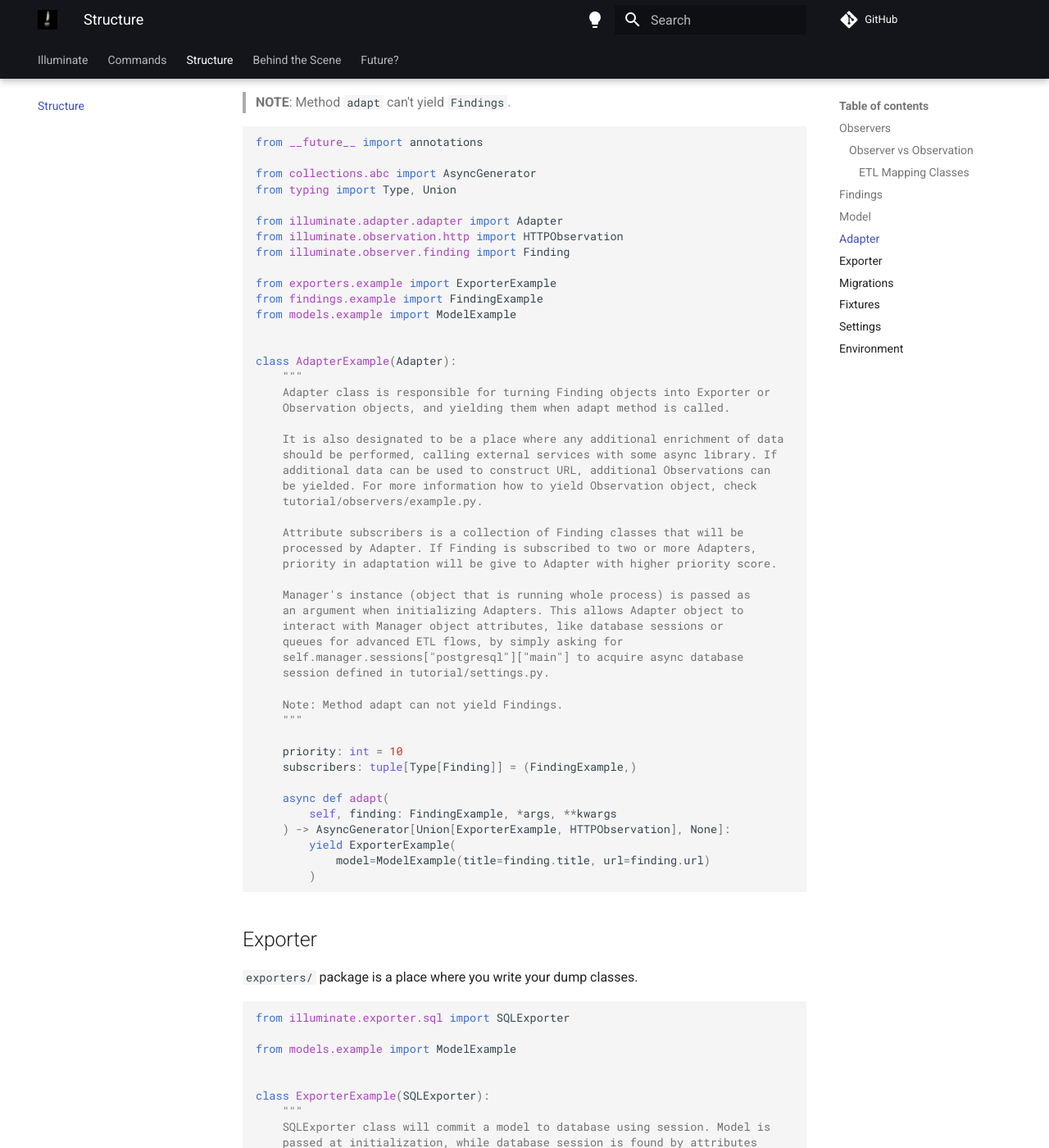
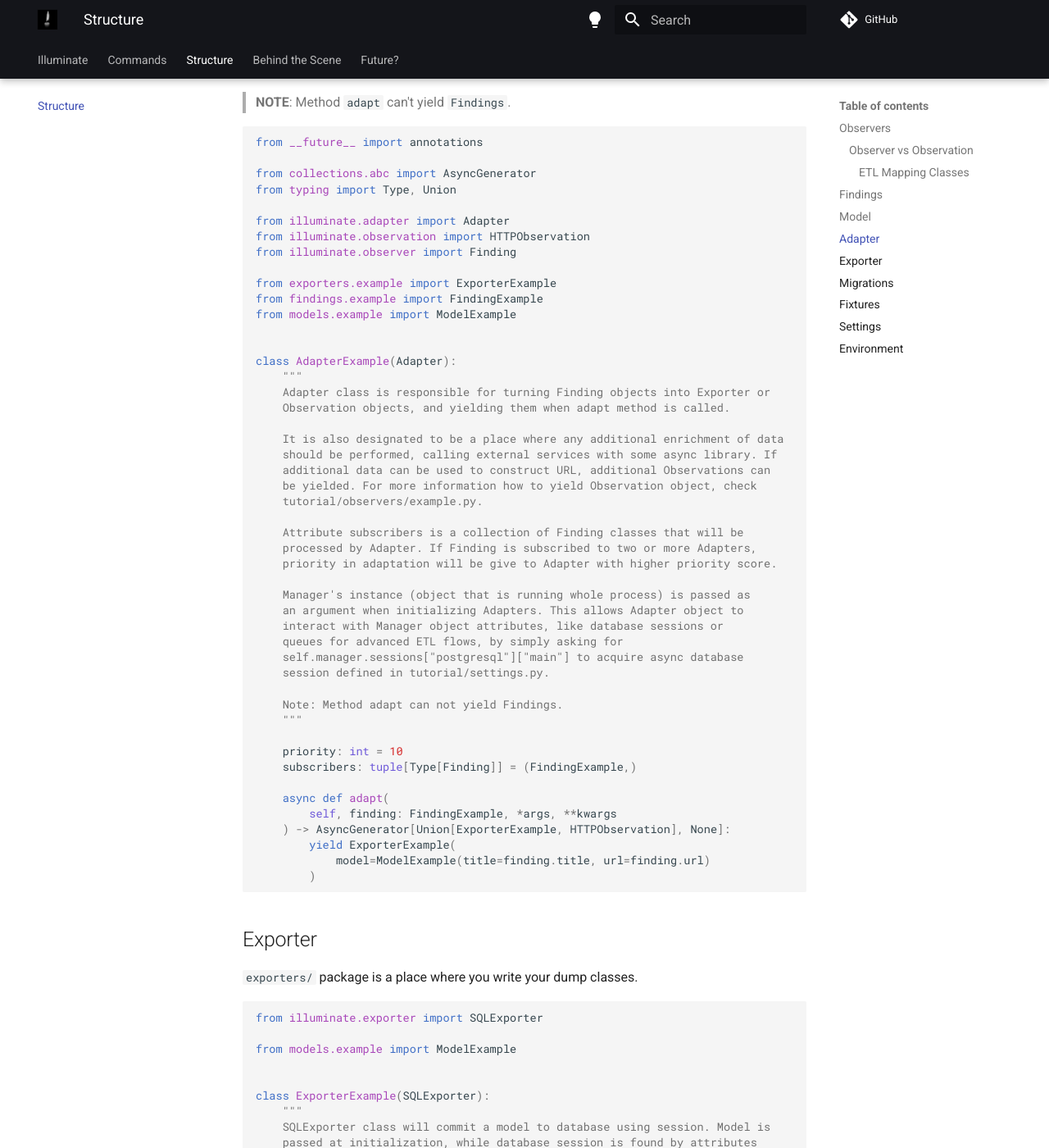
Before and after one commit to nikolamilojica/illuminate, an MkDocs documentation site: the page built from docs/structure.md, in a window 1280 px wide and 1400 px high, scrolled down 5705 px. Shown: the whole window at 82% size. Built offline with MkDocs 1.6.1 and Material for MkDocs 9.7.7, drawn with Linux system fonts in a browser that asks for light colours; comment, search, counter and statistics services are not loaded; some of the changed text lies outside the part shown.

Commit message:
Update documentation to reflect import changes

````diff
--- a/docs/structure.md
+++ b/docs/structure.md
@@ -46,9 +46,9 @@ from urllib.parse import urldefrag
 from urllib.parse import urljoin
 
 from bs4 import BeautifulSoup
-from illuminate.manager.manager import Manager
-from illuminate.observation.http import HTTPObservation
-from illuminate.observer.observer import Observer
+from illuminate.manager import Manager
+from illuminate.observation import HTTPObservation
+from illuminate.observer import Observer
 from tornado.httpclient import HTTPResponse
 
 from exporters.example import ExporterExample
@@ -215,7 +215,7 @@ project, it will be yield by<code>ExampleObserver.observe</code> method.</p>
 from dataclasses import dataclass
 from dataclasses import field
 
-from illuminate.observer.finding import Finding
+from illuminate.observer import Finding
 
 
 @dataclass(frozen=True, order=True)
@@ -303,9 +303,9 @@ from __future__ import annotations
 from collections.abc import AsyncGenerator
 from typing import Type, Union
 
-from illuminate.adapter.adapter import Adapter
-from illuminate.observation.http import HTTPObservation
-from illuminate.observer.finding import Finding
+from illuminate.adapter import Adapter
+from illuminate.observation import HTTPObservation
+from illuminate.observer import Finding
 
 from exporters.example import ExporterExample
 from findings.example import FindingExample
@@ -354,7 +354,7 @@ class AdapterExample(Adapter):
 you write your dump classes.</p>
 
 ```python
-from illuminate.exporter.sql import SQLExporter
+from illuminate.exporter import SQLExporter
 
 from models.example import ModelExample
 
````
